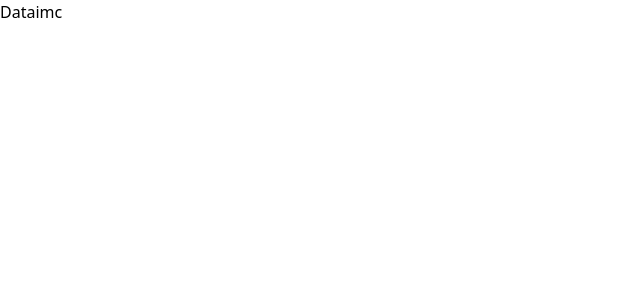
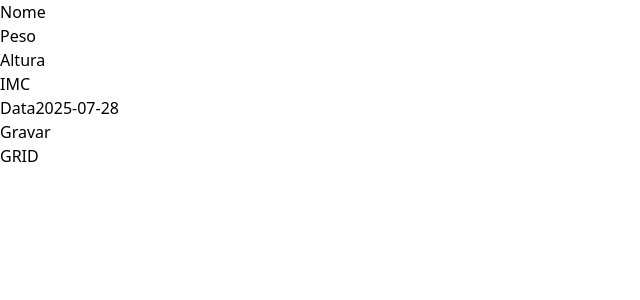
Before and after one commit to JoaoGomesDev32/calc_imc, a Next.js app: page /dataimc/Dataimc in a window 1280 px wide. Shown: the top 300 px of the page, without its empty margins (0-640 px from the left). Built offline with nearby package versions, Linux system fonts and the light colour scheme.

Commit message:
pass value data

```diff
--- a/src/pages/dataimc/Dataimc.tsx
+++ b/src/pages/dataimc/Dataimc.tsx
@@ -1,3 +1,57 @@
+import { useState, useEffect } from "react";
+import { useRouter } from "next/router";
+
 export default function Dataimc() {
-  return <div>Dataimc</div>;
+  const [weight, setWeight] = useState<number | "">("");
+  const [height, setHeight] = useState<number | "">("");
+  const [imc, setImc] = useState<number | "">("");
+  const [name, setName] = useState<string>("");
+  const [date, setDate] = useState<string>("");
+  const router = useRouter();
+
+  useEffect(() => {
+    // router.query pode ser string | string[] | undefined
+    const w = router.query.weight ? Number(router.query.weight) : "";
+    const h = router.query.height ? Number(router.query.height) : "";
+    const i = router.query.imc ? Number(router.query.imc) : "";
+    setWeight(w);
+    setHeight(h);
+    setImc(i);
+    setDate("2025-07-28");
+  }, [router.query.weight, router.query.height, router.query.imc]);
+
+  return (
+    <div>
+      <div>
+        <div>
+          <label>Nome</label>
+          <input
+            type="text"
+            value={name}
+            onChange={(e) => setName(e.target.value)}
+          />
+        </div>
+        <div>
+          <label>Peso</label>
+          <input type="text" value={weight} readOnly />
+        </div>
+        <div>
+          <label>Altura</label>
+          <input type="text" value={height} readOnly />
+        </div>
+        <div>
+          <label>IMC</label>
+          <input type="text" value={imc} readOnly />
+        </div>
+        <div>
+          <label>Data</label>
+          <input type="text" value={date} readOnly />
+        </div>
+        <div>
+          <button>Gravar</button>
+        </div>
+      </div>
+      <div>GRID</div>
+    </div>
+  );
 }
```
